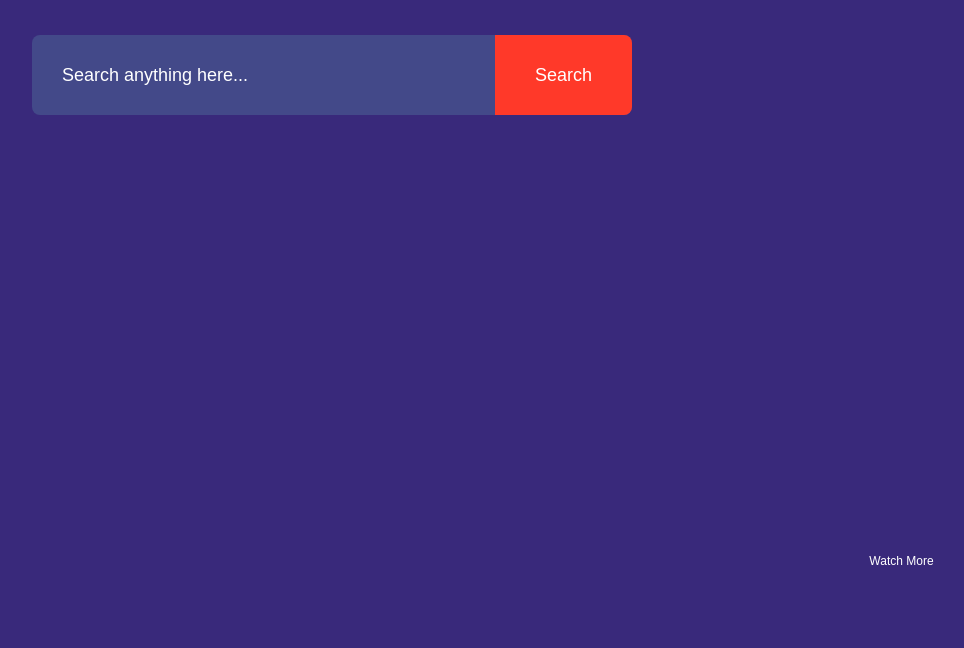
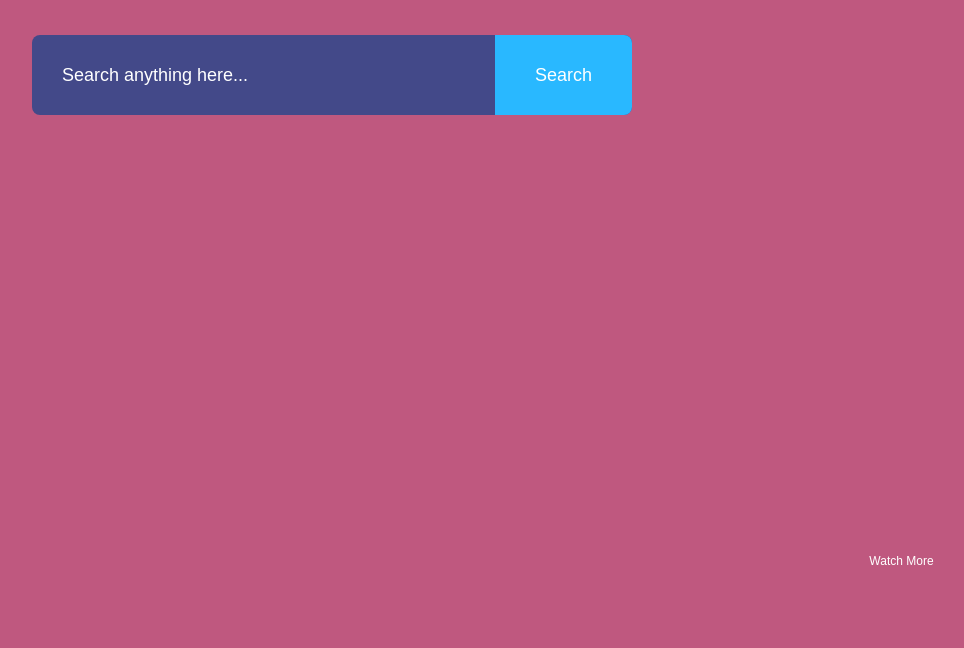
Before and after one commit to pallavi-agrahari/Image-search-engine, a plain HTML site: page index.html in a window 1280 px wide. Shown: the part 152-800 px from the top of the page, without its empty margins (308-1272 px from the left). Drawn offline with Linux system fonts and the light colour scheme.

Commit message:
Update style.css

```diff
--- a/style.css
+++ b/style.css
@@ -5,7 +5,7 @@
     box-sizing: border-box;
 }
 body{
-    background: #39297b;
+    background: #bf587f;
     color: #fff;
 }
 h1{
@@ -36,7 +36,7 @@ form input{
 form button{
     padding: 0 40px;
     height: 100%;
-    background: #ff3929;
+    background: #29b8ff;
     color: #fff;
     font-size: 18px;
     border: 0;
```
